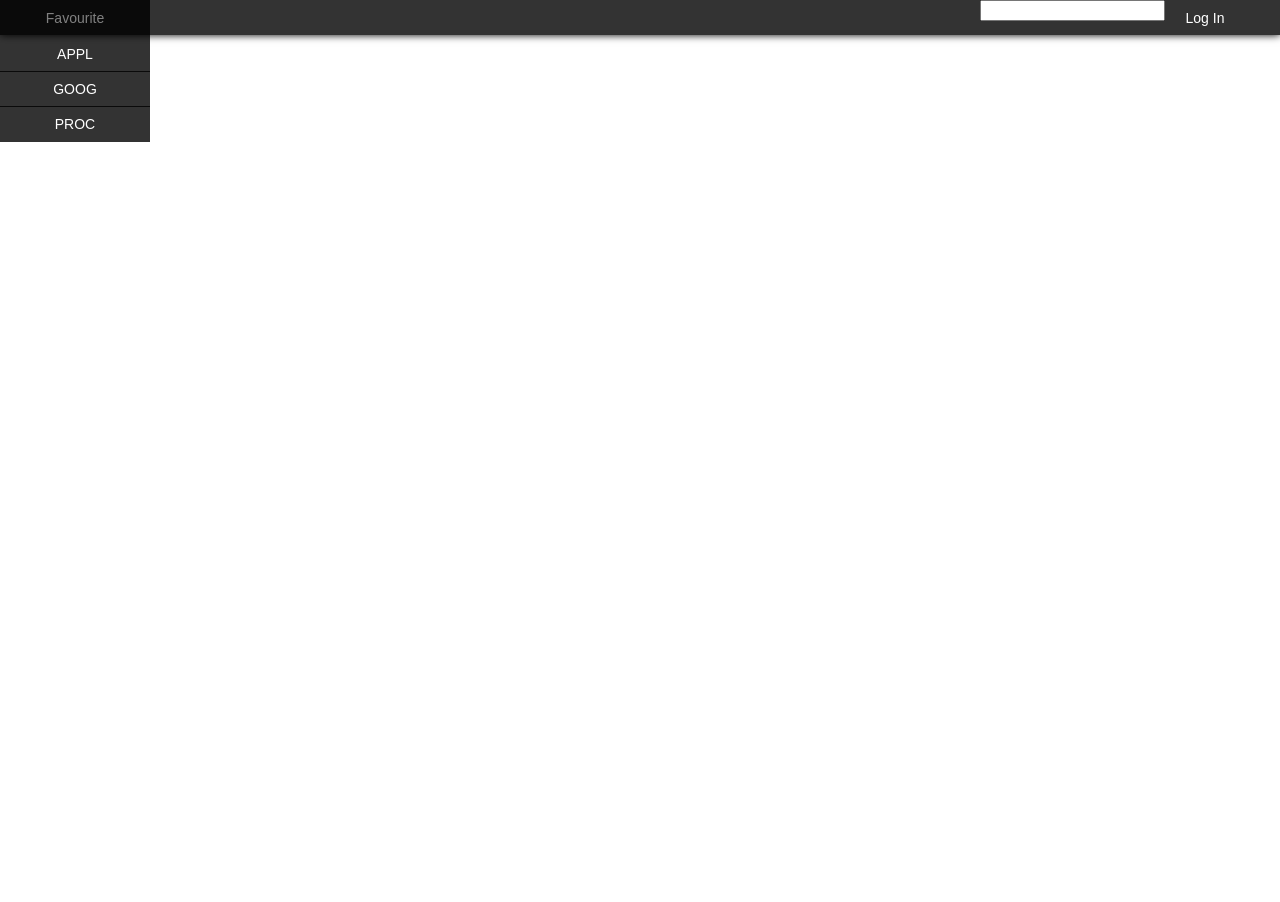
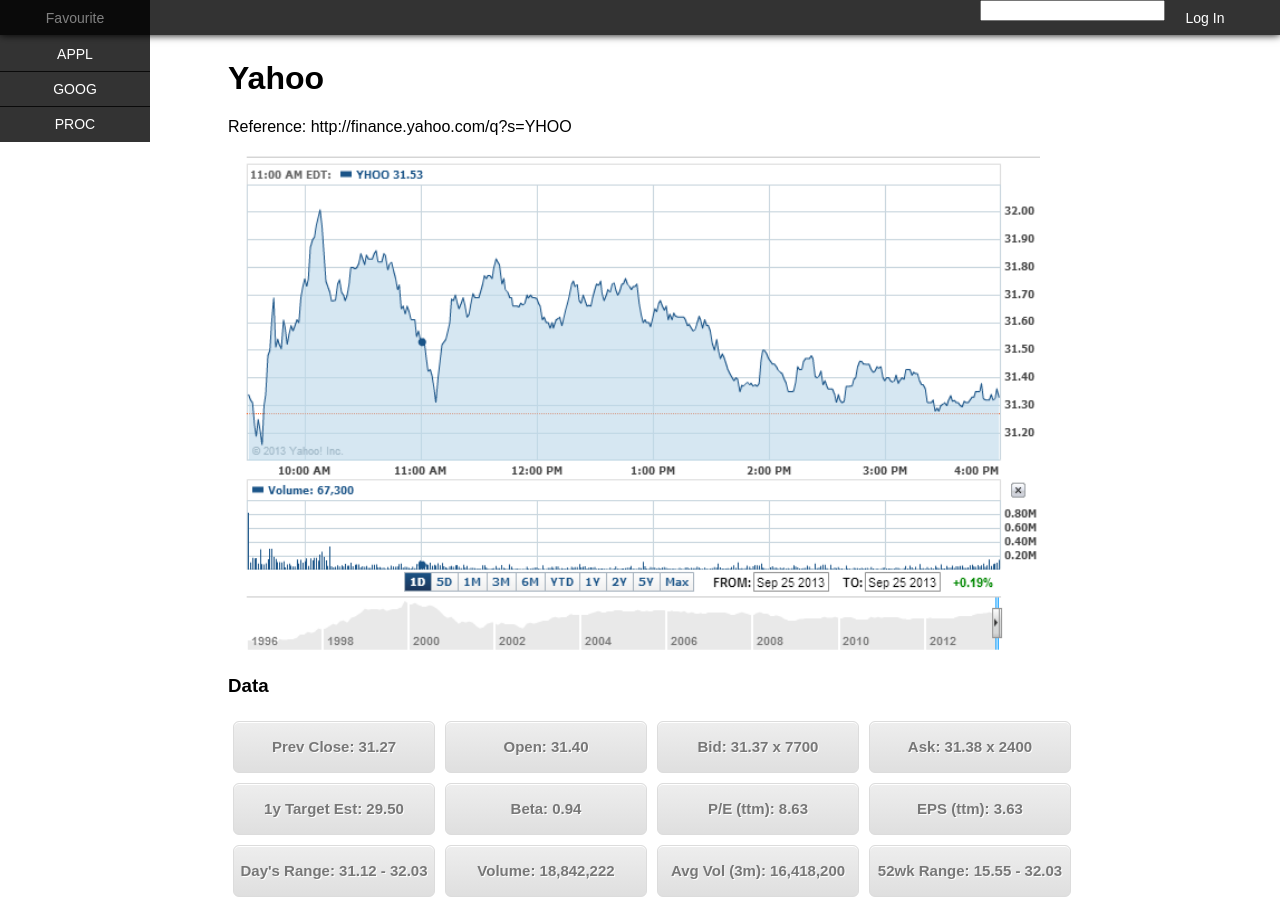
Before and after one commit to zcesh69/stockcup, a PHP site: page /Yahoo.html in a window 1280 px wide. Before the commit the page ends 142 px from the top, so only its background shows below. Run offline with PHP 8.4, Linux system fonts and the light colour scheme.

Commit message:
Added Yahoo figure and data

```diff
--- a/Yahoo.html
+++ b/Yahoo.html
@@ -28,12 +28,38 @@
 			  	<li id="search_bar" class="right-align"><input type="search" name="stock_search">
 				</li>
 			</ul>
+		</div>
+
+		<div id="Content">
+			<div id="Title">
+				<h1>Yahoo</h1>
+				<p>Reference: http://finance.yahoo.com/q?s=YHOO </p>
+			</div>
+
+			<div id="Stock_Image">
+				<img src="Yahoo.png" alt="">
+			</div>
+
+			<div id="Tags">
+				<div><h3>Data</h3></div>
+				<ul>
+					<li>Prev Close: 31.27</li>
+					<li>Open: 31.40</li>
+					<li>Bid: 31.37 x 7700</li>
+					<li>Ask: 31.38 x 2400</li>
+					<li>1y Target Est:	29.50</li>
+					<li>Beta:	0.94</li>
+					<li>P/E (ttm):	8.63</li>
+					<li>EPS (ttm):	3.63</li>
+					<li>Day's Range: 31.12 - 32.03</li>
+					<li>Volume:	18,842,222</li>
+					<li>Avg Vol (3m):	16,418,200</li>
+					<li>52wk Range:	15.55 - 32.03</li>
+				</ul>
+
+			</div>
 
 		</div>
-
-
-
-
 	</body>
 
 </html>
--- a/yahoo.css
+++ b/yahoo.css
@@ -1,7 +1,7 @@
 body {
 	padding: 0;
 	margin: 0;
-	overflow: hidden;
+	overflow: auto;
 }
 
 ul, ol {
@@ -81,12 +81,80 @@
 #navigation li:hover a { background: rgba(1, 1, 1, 0.8); }
 #navigation li:hover li a:hover { background: rgba(1, 1, 1,1.0); }
 
-/* Search part */
+/*     Content part    */
 
-#Search_Bar {
-	position: absolute;
-	top: 35px;
-	width: 100%;
-	height: 60%;
-	z-index: 0;
+#Content {
+	width: 80%;
+	height: 100%;
+	margin: 60px auto;
 }
+
+#Title{
+	margin-left: 100px;
+	font-family:arial;
+}
+
+#Stock_Image {
+	text-align: center;
+}
+
+#Stock_Image img {
+	width: 800px;
+	height: 500px;
+}
+
+/*       Tags!     */
+
+#Tags {
+	margin-left: 100px;
+}
+
+#Tags h3 {
+	font-family:arial;
+}
+
+#Tags > ul{
+	margin-left: 100px;
+	list-style: none;
+	margin: 0;
+	padding: 0;
+}
+
+
+
+#Tags > ul > li {
+	-moz-box-shadow:inset 0px 1px 0px 0px #ffffff;
+	-webkit-box-shadow:inset 0px 1px 0px 0px #ffffff;
+	box-shadow:inset 0px 1px 0px 0px #ffffff;
+	background:-webkit-gradient( linear, left top, left bottom, color-stop(0.05, #ededed), color-stop(1, #dfdfdf) );
+	background:-moz-linear-gradient( center top, #ededed 5%, #dfdfdf 100% );
+	filter:progid:DXImageTransform.Microsoft.gradient(startColorstr='#ededed', endColorstr='#dfdfdf');
+	background-color:#ededed;
+	-webkit-border-top-left-radius:6px;
+	-moz-border-radius-topleft:6px;
+	border-top-left-radius:6px;
+	-webkit-border-top-right-radius:6px;
+	-moz-border-radius-topright:6px;
+	border-top-right-radius:6px;
+	-webkit-border-bottom-right-radius:6px;
+	-moz-border-radius-bottomright:6px;
+	border-bottom-right-radius:6px;
+	-webkit-border-bottom-left-radius:6px;
+	-moz-border-radius-bottomleft:6px;
+	border-bottom-left-radius:6px;
+	text-indent:0;
+	border:1px solid #dcdcdc;
+	display:inline-block;
+	color:#777777;
+	font-family:arial;
+	font-size:15px;
+	font-weight:bold;
+	font-style:normal;
+	height:50px;
+	line-height:50px;
+	width:200px;
+	text-decoration:none;
+	text-align:center;
+	text-shadow:1px 1px 0px #ffffff;
+	margin: 5px;
+}
```
